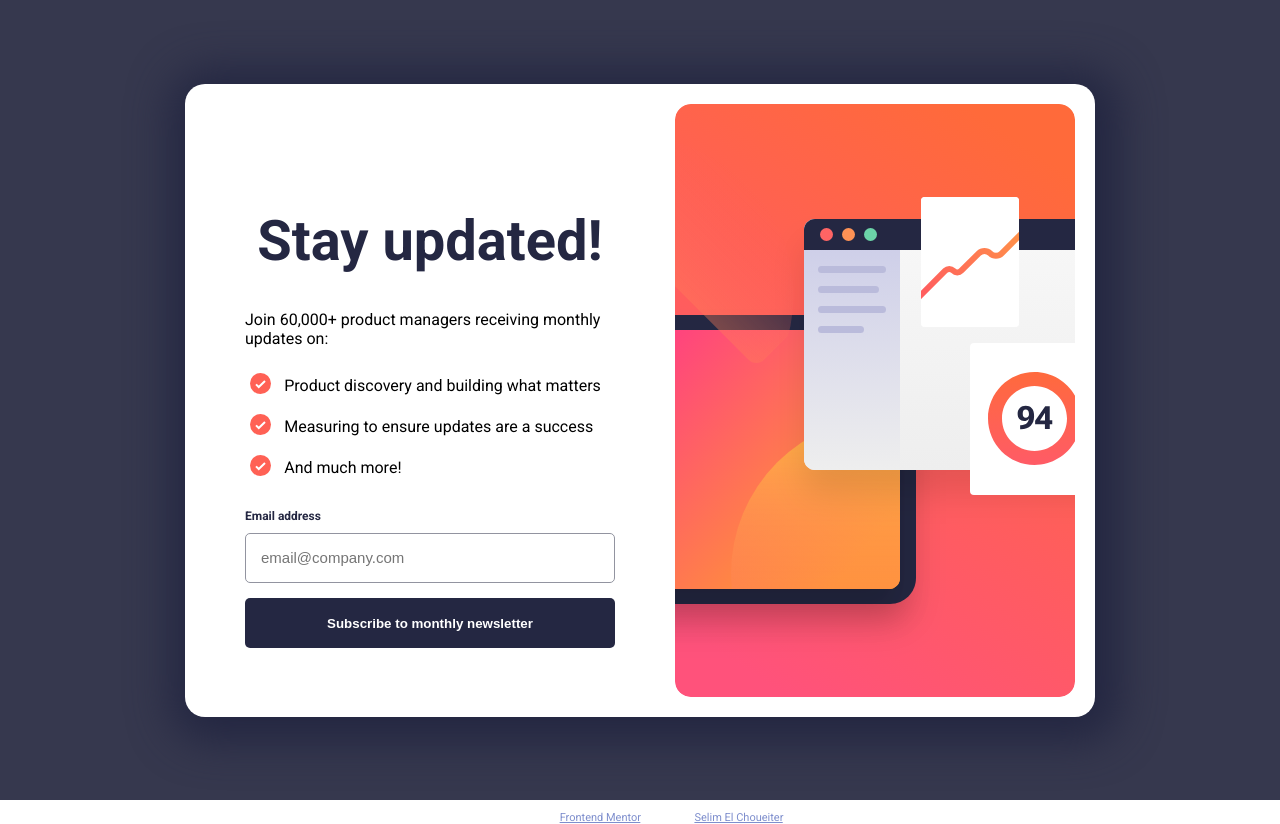
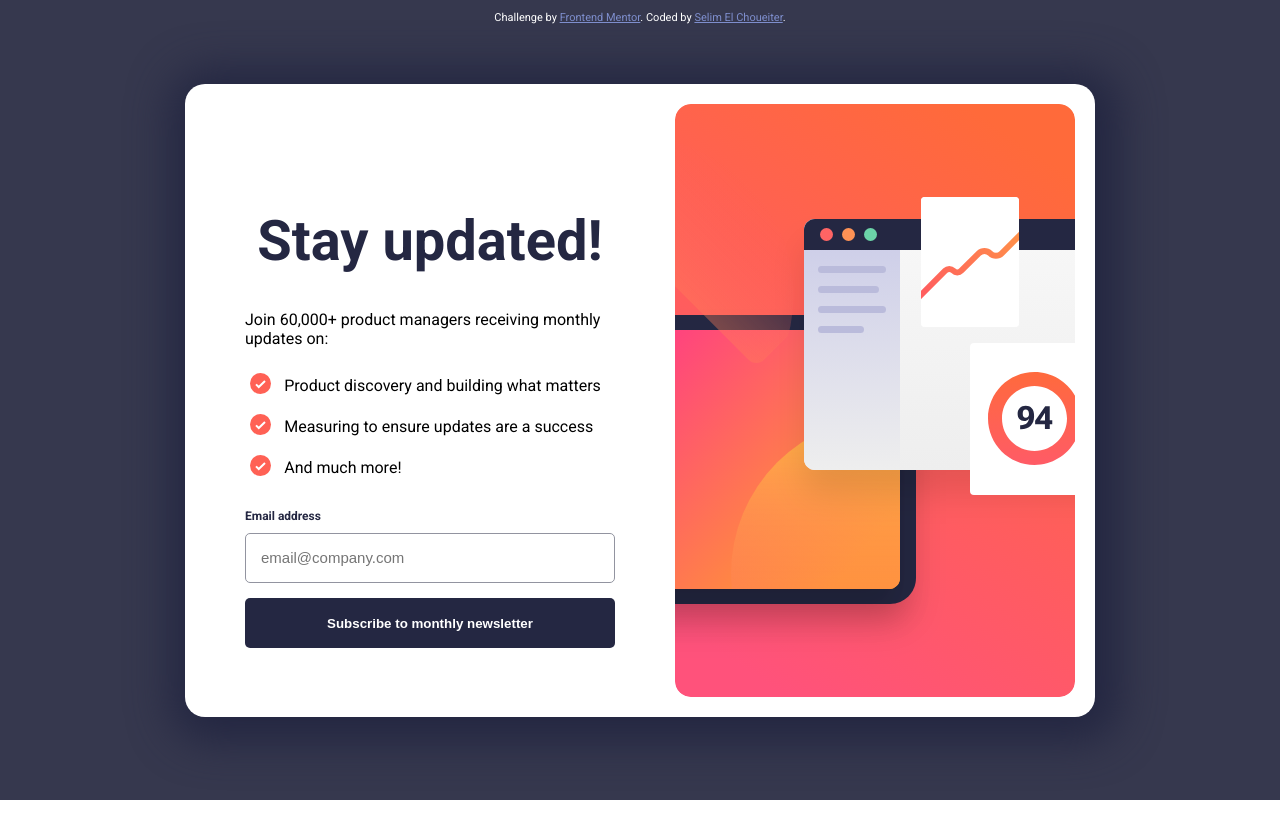
Before and after one commit to Selim-ElChoueiter/News-Letter-Form-Frontend-Montor, a React (Vite) app: page / in a window 1280 px wide. After the commit the page ends 800 px from the top, so only its background shows below. Built offline with nearby package versions, Linux system fonts and the light colour scheme.

Commit message:
Update App.css

```diff
--- a/src/App.css
+++ b/src/App.css
@@ -23,7 +23,8 @@
 
 .attribution {
   font-size: 11px;
-
+  position:absolute;
+  top: 0;
   text-align: center;
   width: 100%;
 }
```
